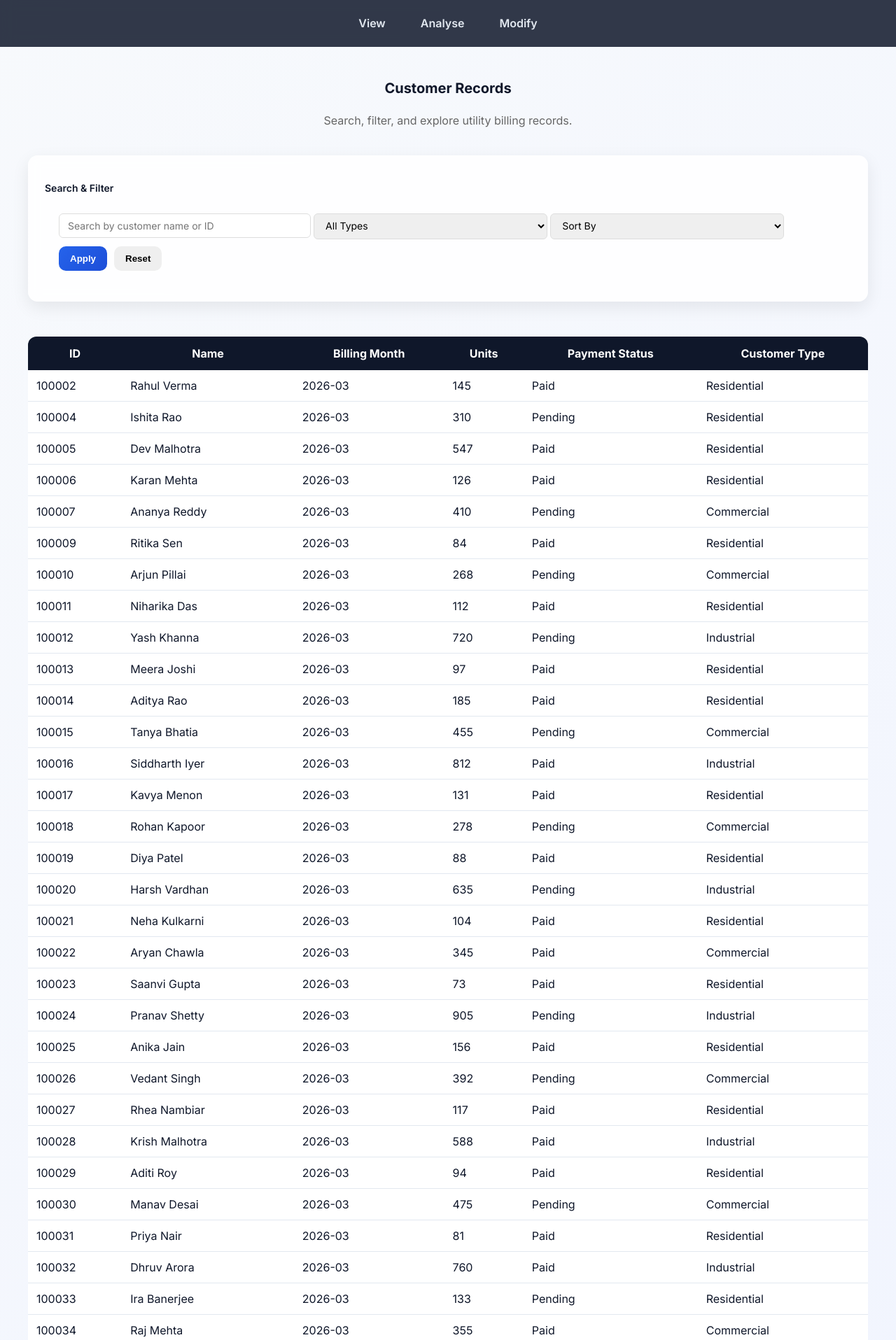
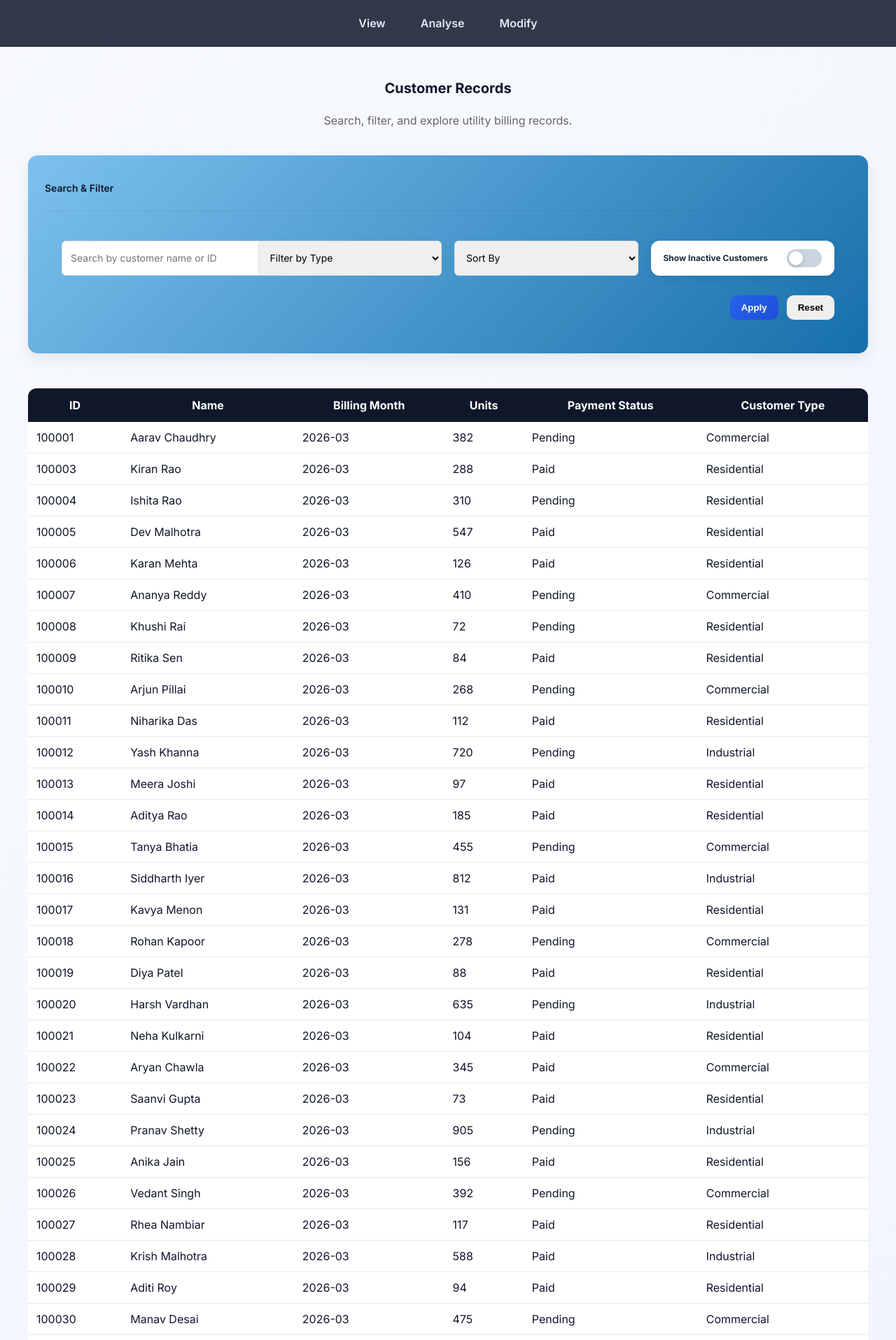
Before and after one commit to navya-vithalani/Utility-billing-analytics, a Flask app: page /view in a window 1280 px wide. Shown: the part 484-2399 px from the top of the page at 70% size. Run offline with Flask 3, Linux system fonts and the light colour scheme.

Commit message:
Added customer activation/deactivation system with UI updates

```diff
--- a/app.py
+++ b/app.py
@@ -102,9 +102,18 @@ def view_page():
             key=lambda x: x["customer_name"]
         )
 
+    # Toggle for showing inactive customers
+    show_inactive = request.args.get("show_inactive") is not None
+    if not show_inactive:
+        customers = [
+            customer for customer in customers
+            if customer.get("status", "Active") == "Active"
+        ]
+
     return render_template(
         "view.html",
-        customers=customers
+        customers=customers,
+        show_inactive=show_inactive
     )
 
 # =========================
@@ -266,11 +275,11 @@ def edit_customer(customer_id):
     )
 
 
-@app.route("/delete/<customer_id>")
-def delete_customer(customer_id):
+@app.route("/deactivate/<customer_id>")
+def deactivate_customer(customer_id):
     updated_rows = []
 
-    # Read and filter out the customer to be deleted
+    # Read and filter out the customer to be deactivated
     with open(
         "data/customers.csv",
         "r",
@@ -278,8 +287,40 @@ def delete_customer(customer_id):
     ) as file:
         reader = csv.DictReader(file)
         for row in reader:
-            if row["customer_id"] != customer_id:
-                updated_rows.append(row)
+            if row["customer_id"] == customer_id:
+                row["status"] = "Inactive"
+            updated_rows.append(row)
+
+    # Write remaining customers back to CSV
+    with open(
+        "data/customers.csv",
+        "w",
+        newline="",
+        encoding="utf-8-sig"
+    ) as file:
+        fieldnames = updated_rows[0].keys()
+        writer = csv.DictWriter(file, fieldnames=fieldnames)
+        writer.writeheader()
+        writer.writerows(updated_rows)
+
+    return redirect("/modify")
+
+
+@app.route("/activate/<customer_id>")
+def activate_customer(customer_id):
+    updated_rows = []
+
+    # Read and filter out the customer to be activated
+    with open(
+        "data/customers.csv",
+        "r",
+        encoding="utf-8-sig"
+    ) as file:
+        reader = csv.DictReader(file)
+        for row in reader:
+            if row["customer_id"] == customer_id:
+                row["status"] = "Active"
+            updated_rows.append(row)
 
     # Write remaining customers back to CSV
     with open(
--- a/static/styles.css
+++ b/static/styles.css
@@ -333,10 +333,48 @@ h2 {
         );
 }
 
+.card-header {
+    display: flex;
+    justify-content: space-between;
+    align-items: center;
+
+    padding-bottom: 16px;
+    margin-bottom: 18px;
+
+    border-bottom: 1px solid rgba(15, 23, 42, 0.08);
+}
+
 .card:hover {
     transform: translateY(-4px);
 
     box-shadow: 0 12px 30px rgba(0, 0, 0, 0.12);
+}
+
+.search-filter-form {
+    display: grid;
+    grid-template-columns: repeat(auto-fit, minmax(220px, 1fr));
+    gap: 18px;
+    padding: 24px;
+    background-color: linear-gradient(135deg, #7dc1ee, #166faa);
+}
+
+.search-filter-form .form-input {
+    width: 100%;
+    min-width: 0;
+}
+
+.search-filter-form .form-actions {
+    display: flex;
+    justify-content: flex-end;
+    gap: 12px;
+    align-items: center;
+    grid-column: 1 / -1;
+    margin-top: 10px;
+}
+
+.search-filter-form .toggle-container {
+    margin: 0;
+    max-width: 280px;
 }
 
 .card-title {
@@ -584,6 +652,97 @@ button:active,
 }
 
 
+/* ========================= */
+/* TOGGLE SWITCH */
+/* ========================= */
+
+.toggle-container {
+    display: flex;
+    align-items: center;
+    justify-content: space-between;
+
+    max-width: 220px;
+    margin: 0 auto 30px auto;
+    padding: 12px 18px;
+
+    background: white;
+    backdrop-filter: blur(6px);
+
+    border-radius: 12px;
+    box-shadow: 0 4px 12px rgba(0,0,0,0.08);
+}
+
+.toggle-label {
+    font-size: 12px;
+    font-weight: 700;
+    color: #1e293b;
+}
+
+/* switch wrapper */
+.switch {
+    position: relative;
+    display: inline-block;
+    width: 50px;
+    height: 26px;
+}
+
+/* hide ugly checkbox */
+.switch input {
+    opacity: 0;
+    width: 0;
+    height: 0;
+}
+
+/* slider base */
+.slider {
+    position: absolute;
+    cursor: pointer;
+
+    top: 0;
+    left: 0;
+    right: 0;
+    bottom: 0;
+
+    background-color: #cbd5e1;
+    transition: 0.3s;
+
+    border-radius: 34px;
+}
+
+/* knob */
+.slider::before {
+    position: absolute;
+    content: "";
+
+    height: 20px;
+    width: 20px;
+
+    left: 3px;
+    bottom: 3px;
+
+    background-color: white;
+    transition: 0.3s;
+
+    border-radius: 50%;
+    box-shadow: 0 2px 6px rgba(0,0,0,0.2);
+}
+
+/* ON state */
+.switch input:checked + .slider {
+    background: linear-gradient(135deg, #22c55e, #16a34a);
+}
+
+/* move knob */
+.switch input:checked + .slider::before {
+    transform: translateX(24px);
+}
+
+/* click effect */
+.slider:active::before {
+    transform: scale(0.9);
+}
+
+
 /* ======================================== */
 /* RECORDS LIST */
 /* ======================================== */
--- a/templates/analyze.html
+++ b/templates/analyze.html
@@ -39,7 +39,7 @@
 
     <div class="stat-card">
         <h3>{{ analytics.total_customers }}</h3>
-        <p>Total Customers</p>
+        <p>Total Active Customers</p>
     </div>
 
 
@@ -81,6 +81,7 @@
         <li>{{ analytics.insight6 }}</li>
         <li>{{ analytics.insight7 }}</li>
         <li>{{ analytics.insight8 }}</li>
+        <li>{{ analytics.insight9 }}</li>
 
     </ul>
 
--- a/templates/view.html
+++ b/templates/view.html
@@ -28,7 +28,7 @@
 <!-- SEARCH & FILTER CARD -->
 <!-- ======================================== -->
 
-<div class="card">
+<div class="card" style="background: linear-gradient(135deg, #7dc1ee, #166faa);">
 
     <div class="card-header">
 
@@ -41,17 +41,9 @@
 
     <!-- SEARCH FORM -->
 
-    <form
-        method="GET"
-        class="grid form-grid-3"
-        style="
-            gap: 20px;
-            padding: 20px;
-        "
-    >
+    <form method="GET" class="search-filter-form">
 
         <!-- SEARCH INPUT -->
-
         <input
             type="text"
             name="search"
@@ -59,77 +51,46 @@
             class="form-input"
         >
 
-
         <!-- CUSTOMER TYPE FILTER -->
-
-        <select
-            name="type"
-            class="form-input"
-        >
-
-            <option value="">
-                All Types
-            </option>
-
-            <option value="Residential">
-                Residential
-            </option>
-
-            <option value="Commercial">
-                Commercial
-            </option>
-
-            <option value="Industrial">
-                Industrial
-            </option>
-
+        <select name="type" class="form-input">
+            <option value="">Filter by Type</option>
+            <option value="Residential">Residential</option>
+            <option value="Commercial">Commercial</option>
+            <option value="Industrial">Industrial</option>
         </select>
 
+        <!-- SORT OPTION -->
+        <select name="sort" class="form-input">
+            <option value="">Sort By</option>
+            <option value="name">Name</option>
+            <option value="units">Highest Units</option>
+        </select>
 
-        <!-- SORT OPTION -->
+        <!-- SHOW INACTIVE TOGGLE -->
+        <div class="toggle-container">
+            <span class="toggle-label">Show Inactive Customers</span>
+            <label class="switch">
+                <input
+                    type="checkbox"
+                    name="show_inactive"
+                    id="show_inactive"
+                    value="true"
+                    {% if show_inactive %}checked{% endif %}
+                >
+                <span class="slider"></span>
+            </label>
+        </div>
 
-        <select
-            name="sort"
-            class="form-input"
-        >
-
-            <option value="">
-                Sort By
-            </option>
-
-            <option value="name">
-                Name
-            </option>
-
-            <option value="units">
-                Highest Units
-            </option>
-
-        </select>
 
 
         <!-- ACTION BUTTONS -->
-
-        <div
-            style="
-                display: flex;
-                gap: 10px;
-                margin-top: 10px;
-            "
-        >
-
+        <div class="form-actions">
             <!-- APPLY BUTTON -->
-
-            <button
-                type="submit"
-                class="btn btn-primary"
-            >
+            <button type="submit" class="btn btn-primary">
                 Apply
             </button>
 
-
             <!-- RESET BUTTON -->
-
             <button
                 type="button"
                 class="btn btn-secondary"
@@ -137,7 +98,6 @@
             >
                 Reset
             </button>
-
         </div>
 
     </form>
@@ -189,7 +149,7 @@
 
     {% for c in customers %}
 
-    <tr>
+    <tr class="{% if c.status != 'Active' %}inactive-row{% endif %}">
 
         <td>
             {{ c.customer_id }}
@@ -197,6 +157,10 @@
 
         <td>
             {{ c.customer_name }}
+
+            {% if c.status != 'Active' %}
+                <span class="status-badge">Deactivated</span>
+            {% endif %}
         </td>
 
         <td>
```
Also changed, not shown: other parts of static/styles.css (+41 -0 lines), data/customers.csv (+80 -77 lines), src/analytics.py (+18 -2 lines), templates/modify.html (+17 -37 lines), README.md, static/charts/customer_distribution.png, static/charts/finance_overview.png, static/charts/paid_vs_pending_revenue.png, static/charts/payment_status.png, static/charts/revenue_by_type.png, static/charts/revenue_share.png, static/charts/top_5_customers.png, static/charts/units_vs_bill.png, static/charts/usage_distribution.png, 2 more files.
